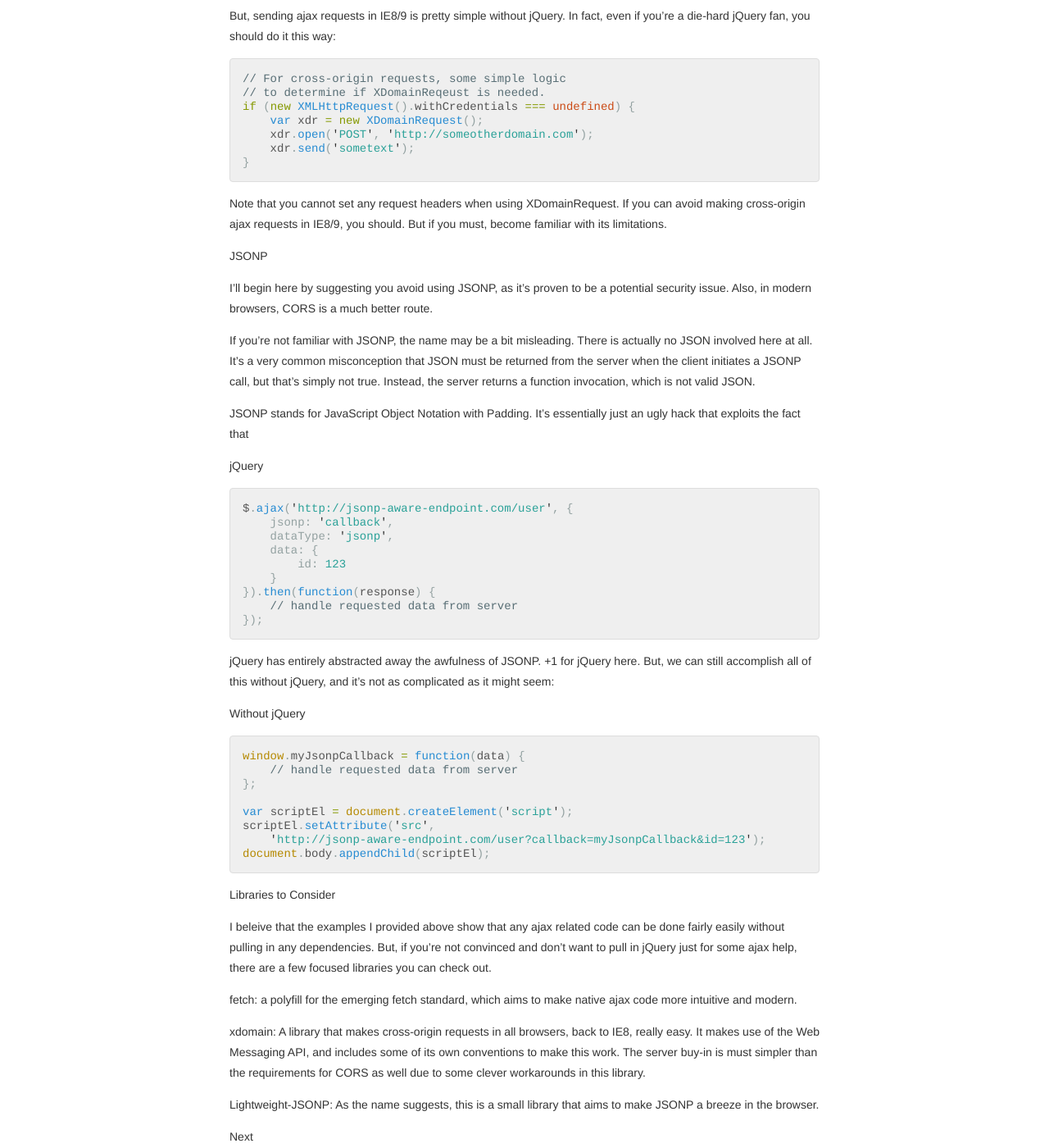
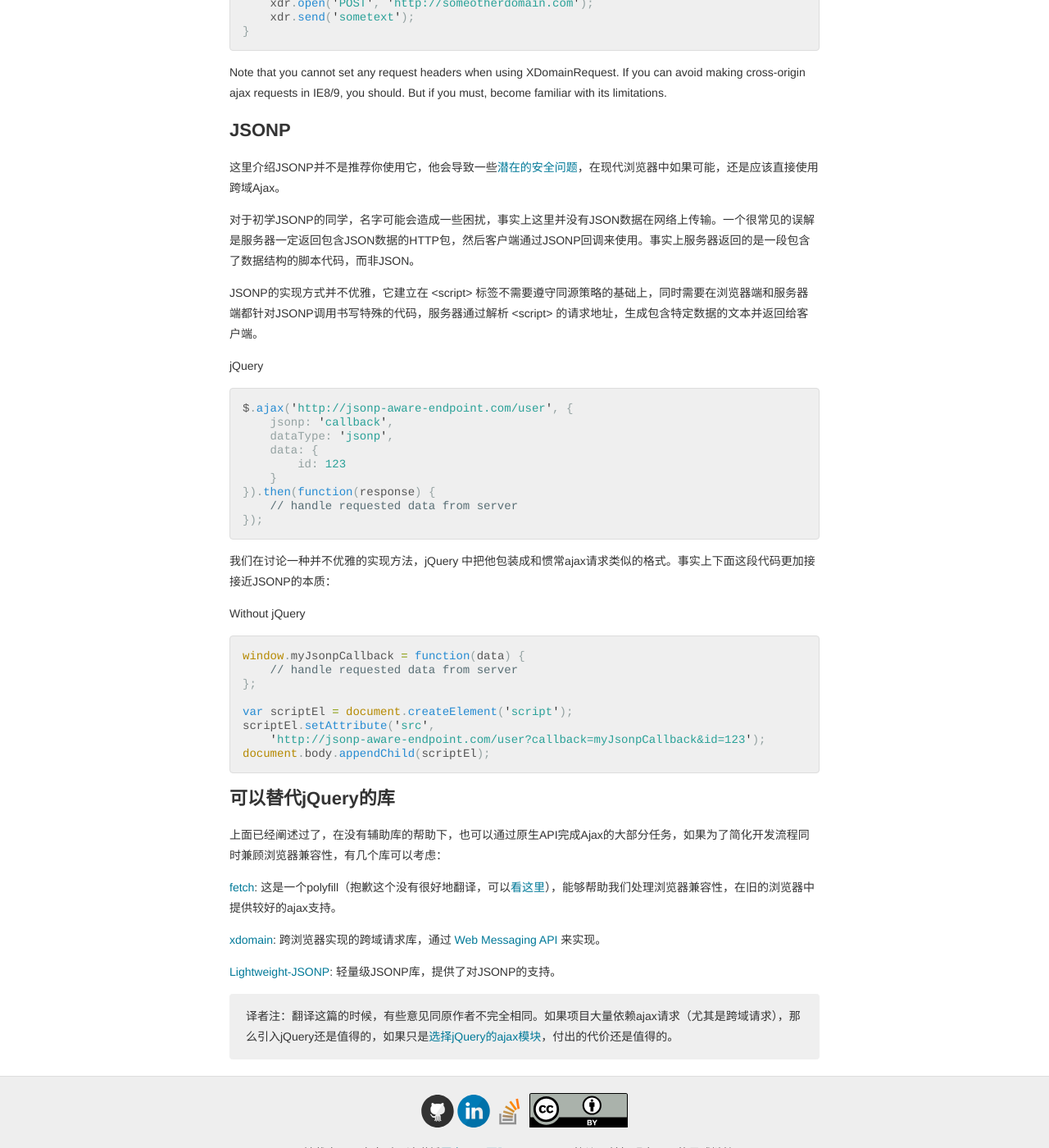
Before and after one commit to wizcabbit/blog.cabbit.me, a Jekyll site: the page built from _posts/you-dont-need-jquery/2014-12-25-ajax.md, in a window 1280 px wide and 1400 px high, scrolled down 6746 px. Shown: the whole window at 82% size. Built offline with Jekyll 4.4.1, drawn with Linux system fonts in a browser that asks for light colours; Markdown is read by kramdown in place of the engine named in the settings; comment, search, counter and statistics services are not loaded; some of the changed text lies outside the part shown.

Commit message:
[blog.cabbit.me]Complete no jquery ajax

```diff
--- a/_posts/you-dont-need-jquery/2014-12-25-ajax.md
+++ b/_posts/you-dont-need-jquery/2014-12-25-ajax.md
@@ -272,13 +272,11 @@
 
 <h3 id="cors">跨域请求</h3>
 
-CORS, or Cross Origin Resource Sharing (sending cross-domain ajax requests) is actually a fairly complex topic, and there is much to discuss here. But, we're really not concerned with all the details here. This assumes you already understand CORS and the Same Origin Policy. If you don't, MDN has a great explanation. Maybe I'll even take some time to write more on the topic.
+> 译者注：jQuery及原生API的Ajax的跨域请求展开是一个很长的话题，原作者在这里介绍的并不详细，因此只是对原文稍加翻译，译者或许会在后面补一篇专门针对跨域Ajax的介绍。
 
-Anyway, sending a cross-origin ajax request via JavaScript is pretty straightforward in modern browsers. The process is a bit hairy in IE8 and IE9 though. In either case, jQuery offers zero assistance.
+跨域请求，特别是IE 8及更早浏览器中的跨域请求这个专题展开讨论会很复杂，我们这里并不关心所有的细节，只讨论最基本的同源策略和跨域请求。[Mozilla 开发者网络](https://developer.mozilla.org/zh-CN/)里可以找到关于跨域请求的详细说明。
 
-For modern browsers, all of the work is delegated to the server. The browser does everything else for you. Your code for a cross-origin ajax request in a modern browser is identical to a same-origin ajax request. So, I won't bother showing that in jQuery or native JavaScript.
-
-It's important to know that cookies are not sent by default with cross-origin ajax requests. You must set the withCredentials flag on the XMLHttpRequest transport. Let's take a look.
+在现代浏览器中，跨域请求和非跨域请求在代码实现层面没有太大区别，只需要在服务器上做好相应设置，浏览器会完成剩下的判断和处理工作。跨域中还有一个需要注意的问题是，cookie 在默认情况不会被跨域请求携带，必须在 XMLHttpRequest 中指定 withCredentials 标记才会提交跨域cookie。
 
 jQuery
 
@@ -302,8 +300,6 @@
 xhr.setRequestHeader('Content-Type', 'text/plain');
 xhr.send('sometext');
 {% endhighlight %}
-
-Clearly no benefit from jQuery here.
 
 jQuery actually becomes a headache to deal with when we need to send a cross-domain ajax request in IE8 or IE9. If you're using jQuery for this purpose, you are truly trying to fit a square peg into a round hole.
 
@@ -329,13 +325,13 @@
 
 Note that you cannot set any request headers when using XDomainRequest. If you can avoid making cross-origin ajax requests in IE8/9, you should. But if you must, become familiar with its limitations.
 
-JSONP
+<h3 id="jsonp">JSONP</h3>
 
-I'll begin here by suggesting you avoid using JSONP, as it's proven to be a potential security issue. Also, in modern browsers, CORS is a much better route.
+这里介绍JSONP并不是推荐你使用它，他会导致一些[潜在的安全问题](http://security.stackexchange.com/questions/23438/security-risks-with-jsonp/23439#23439)，在现代浏览器中如果可能，还是应该直接使用跨域Ajax。
 
-If you're not familiar with JSONP, the name may be a bit misleading. There is actually no JSON involved here at all. It's a very common misconception that JSON must be returned from the server when the client initiates a JSONP call, but that's simply not true. Instead, the server returns a function invocation, which is not valid JSON.
+对于初学JSONP的同学，名字可能会造成一些困扰，事实上这里并没有JSON数据在网络上传输。一个很常见的误解是服务器一定返回包含JSON数据的HTTP包，然后客户端通过JSONP回调来使用。事实上服务器返回的是一段包含了数据结构的脚本代码，而非JSON。
 
-JSONP stands for JavaScript Object Notation with Padding. It's essentially just an ugly hack that exploits the fact that <script> tags that load content from a server are not bound by the same-origin policy. There needs to be cooperation and an understanding of the convention by both client and server for this to work properly. You simply need to point the src attribute of a <script> tag at a JSONP-aware endpoint, including the name of an exisitng global function as a query parameter. The server will then construct a string representation that, when executed by the browser, will invoke the global function, passing in the requested data.
+JSONP的实现方式并不优雅，它建立在 &lt;script&gt; 标签不需要遵守同源策略的基础上，同时需要在浏览器端和服务器端都针对JSONP调用书写特殊的代码，服务器通过解析 &lt;script&gt; 的请求地址，生成包含特定数据的文本并返回给客户端。
 
 jQuery
 
@@ -351,7 +347,7 @@
 });
 {% endhighlight %}
 
-jQuery has entirely abstracted away the awfulness of JSONP. +1 for jQuery here. But, we can still accomplish all of this without jQuery, and it's not as complicated as it might seem:
+我们在讨论一种并不优雅的实现方法，jQuery 中把他包装成和惯常ajax请求类似的格式。事实上下面这段代码更加接接近JSONP的本质：
 
 Without jQuery
 
@@ -366,20 +362,14 @@
 document.body.appendChild(scriptEl);
 {% endhighlight %}
 
-Libraries to Consider
+<h3 id="lib">可以替代jQuery的库</h3>
 
-I beleive that the examples I provided above show that any ajax related code can be done fairly easily without pulling in any dependencies. But, if you're not convinced and don't want to pull in jQuery just for some ajax help, there are a few focused libraries you can check out.
+上面已经阐述过了，在没有辅助库的帮助下，也可以通过原生API完成Ajax的大部分任务，如果为了简化开发流程同时兼顾浏览器兼容性，有几个库可以考虑：
 
-fetch: a polyfill for the emerging fetch standard, which aims to make native ajax code more intuitive and modern.
+[fetch](https://github.com/github/fetch): 这是一个polyfill（抱歉这个没有很好地翻译，可以[看这里](http://www.cnblogs.com/ziyunfei/archive/2012/09/17/2688829.html)），能够帮助我们处理浏览器兼容性，在旧的浏览器中提供较好的ajax支持。
 
-xdomain: A library that makes cross-origin requests in all browsers, back to IE8, really easy. It makes use of the Web Messaging API, and includes some of its own conventions to make this work. The server buy-in is must simpler than the requirements for CORS as well due to some clever workarounds in this library.
+[xdomain](https://github.com/jpillora/xdomain): 跨浏览器实现的跨域请求库，通过 [Web Messaging API](http://www.w3.org/TR/webmessaging/) 来实现。
 
-Lightweight-JSONP: As the name suggests, this is a small library that aims to make JSONP a breeze in the browser.
+[Lightweight-JSONP](https://github.com/IntoMethod/Lightweight-JSONP): 轻量级JSONP库，提供了对JSONP的支持。
 
-Next
-
-For me: I'll talk about dealing with events (both DOM/native and custom).
-
-For you: if I've left out any important ajax-related topics, let me know in the comments so I can update the post.
-
-Written on December 14, 2014
+> 译者注：翻译这篇的时候，有些意见同原作者不完全相同。如果项目大量依赖ajax请求（尤其是跨域请求），那么引入jQuery还是值得的，如果只是[选择jQuery的ajax模块](http://projects.jga.me/jquery-builder/)，付出的代价还是值得的。
--- a/css/nojquery.css
+++ b/css/nojquery.css
@@ -169,6 +169,14 @@
   width: 100%;
   font-size: 14px;
 }
+code {
+  font-family: 'Bitstream Vera Sans Mono', 'Courier', monospace;
+}
+p code {
+  background-color: #efefef;
+  border: 1px solid #ddd;
+  border-radius: 4px;
+}
 .highlight {
   background-color: #efefef;
   border: 1px solid #ddd;
@@ -177,9 +185,6 @@
   margin: 0;
   overflow: scroll;
   padding: 5px 5px 5px 15px;
-}
-.highlight code {
-  font-family: 'Bitstream Vera Sans Mono', 'Courier', monospace;
 }
 .highlight pre {
   margin: 10px 0;
--- a/package.json
+++ b/package.json
@@ -8,7 +8,7 @@
     "grunt-contrib-copy": "^0.7.0",
     "grunt-contrib-cssmin": "^0.10.0",
     "grunt-contrib-uglify": "^0.6.0",
-    "grunt-ftpush": "^0.3.3",
+    "grunt-ftp-deploy": "^0.1.9",
     "grunt-jekyll": "^0.4.2"
   }
 }
```
Also changed, not shown: other parts of _posts/you-dont-need-jquery/2014-12-25-ajax.md (+2 -2 lines), Gruntfile.js (+4 -4 lines).
